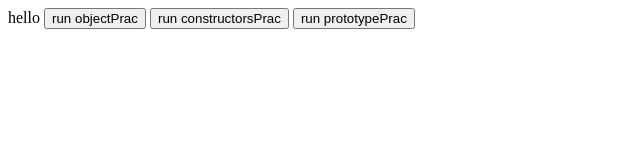
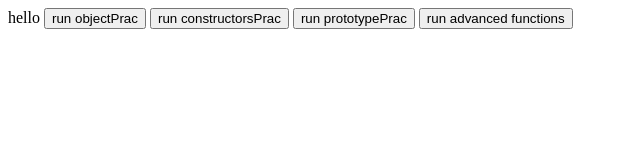
Before and after one commit to g90tony/week-4-overview, a plain HTML site: page index.html in a window 1280 px wide. Shown: the whole page, without its empty margins (0-640 px from the left). Drawn offline with Linux system fonts and the light colour scheme.

Commit message:
added advanced functions

```diff
--- a/index.html
+++ b/index.html
@@ -11,6 +11,7 @@
     <button onclick="main()">run objectPrac</button>
     <button onclick="main()">run constructorsPrac</button>
     <button onclick="main()">run prototypePrac</button>
+    <button onclick="advFunctions()">run advanced functions</button>
     <script src="objectPrac.js"></script>
     <script src="constractorsPrac.js"></script>
     <script src="prototypes.js"></script>
--- a/prototypes.js
+++ b/prototypes.js
@@ -6,3 +6,15 @@ function main() {
 
   console.log(aNumber.addTen());
 }
+
+function advFunctions() {
+  const advFn = function (fn) {
+    fn();
+  };
+
+  advFn(function main() {
+    const aNumber = 30;
+
+    console.log("advanced function output: ", aNumber.addTen());
+  });
+}
```
